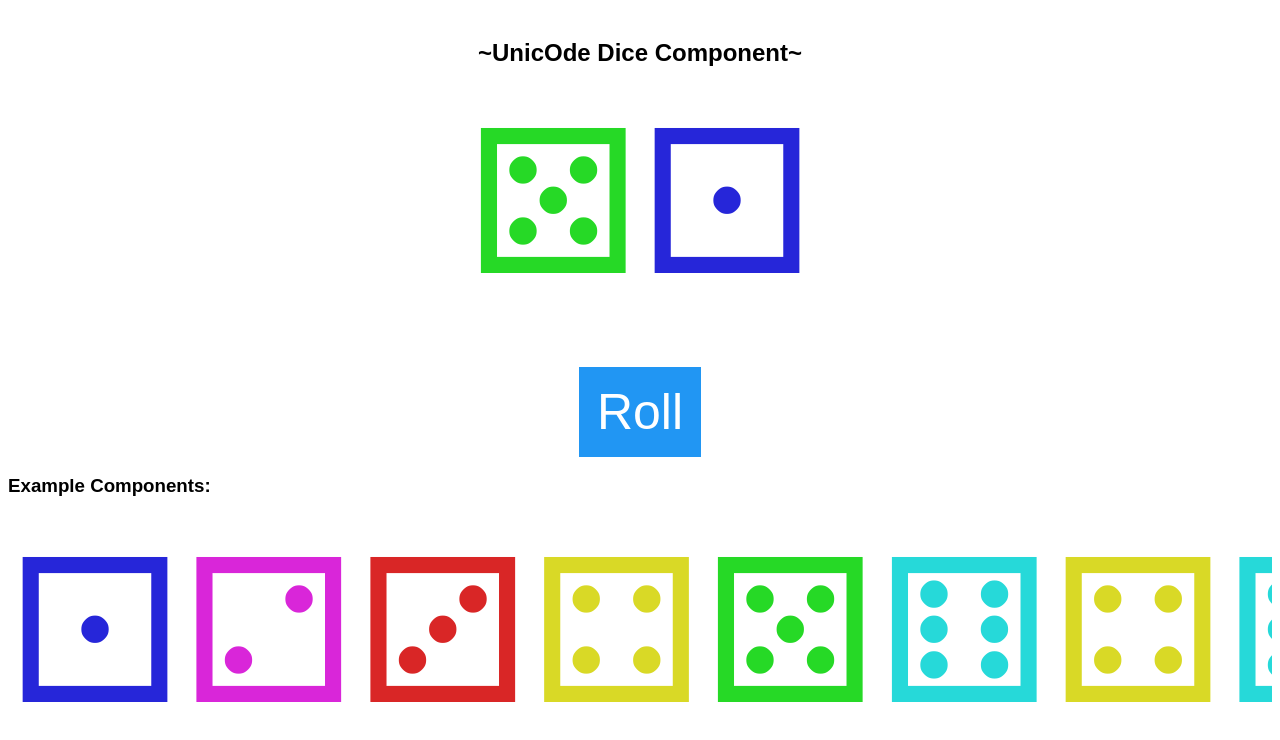
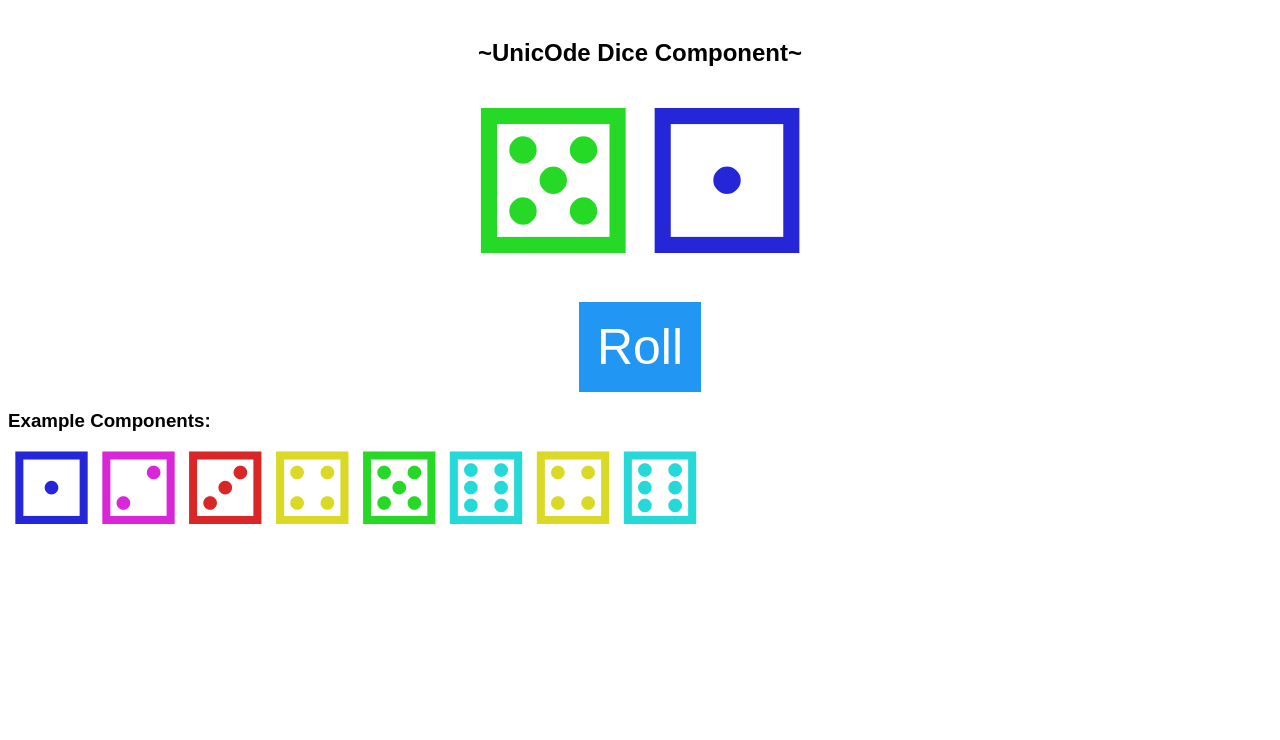
Before and after one commit to ikhsanalatsary/dice-component, a website with bundled scripts: page index.html in a window 1280 px wide. Shown: the part 70-810 px from the top of the page. Built offline with nearby package versions, Linux system fonts and the light colour scheme.

Commit message:
fix lighthouse score

```diff
--- a/components/Dice.js
+++ b/components/Dice.js
@@ -12,11 +12,10 @@ class Dice extends HTMLElement {
       <template>
         <style>
           #dice {
-            font-size: 200px;
-            display: flex;
-            height: 10px;
-            padding-bottom: 250px;
-            margin-bottom: 20px;
+             font-size: ${this.getAttribute("size") || "200px"};
+             max-height: 200px;
+             top: -20px;
+             position: relative;
           }
         </style>
         <div id="dice"></div>
@@ -32,6 +31,8 @@ class Dice extends HTMLElement {
   }
 
   attributeChangedCallback(name, oldValue, newValue) {
+    switch (name) {
+      case "face":
         if (oldValue && oldValue !== newValue) {
           let value = Number(newValue);
           if (this._isValidFace(value)) {
@@ -48,10 +49,20 @@ class Dice extends HTMLElement {
             );
           }
         }
+        break;
+      case "size":
+        if (oldValue && oldValue !== newValue) {
+          let dice = this.shadowRoot.querySelector("#dice");
+          dice.setAttribute("style", `font-size: ${newValue}`);
+        }
+        break;
+      default:
+        break;
+    }
   }
 
   static get observedAttributes() {
-    return ["face"];
+    return ["face", "size"];
   }
 
   _getFace(value) {
--- a/index.html
+++ b/index.html
@@ -45,6 +45,9 @@
         display: flex;
         flex-direction: row;
       }
+      .gap {
+        margin-bottom: 15px;
+      }
       .wrapper {
         display: flex;
         justify-content: center;
@@ -71,23 +74,23 @@
         &#127922; Uno Dice Game &#127922;
       </h1>
       <h2>~UnicOde Dice Component~</h2>
-      <div class="row">
+      <div class="row gap">
         <uno-dice face="1" id="face-1"></uno-dice>
         <uno-dice id="face-2"></uno-dice>
       </div>
     </div>
     <div>
       <h3>Example Components:</h3>
-      <div class="row" style="overflow: auto;">
-        <uno-dice face="1" id="face-1-1"></uno-dice>
-        <uno-dice face="2" id="face-2-2"></uno-dice>
-        <uno-dice face="3" id="face-3"></uno-dice>
-        <uno-dice face="4" id="face-4"></uno-dice>
-        <uno-dice face="5" id="face-5"></uno-dice>
-        <uno-dice face="6" id="face-6"></uno-dice>
+      <div class="row gap" style="overflow: auto;">
+        <uno-dice face="1" id="face-1-1" size="100px"></uno-dice>
+        <uno-dice face="2" id="face-2-2" size="100px"></uno-dice>
+        <uno-dice face="3" id="face-3" size="100px"></uno-dice>
+        <uno-dice face="4" id="face-4" size="100px"></uno-dice>
+        <uno-dice face="5" id="face-5" size="100px"></uno-dice>
+        <uno-dice face="6" id="face-6" size="100px"></uno-dice>
         <!-- invalid face value -->
-        <uno-dice face="x" id="face-x"></uno-dice>
-        <uno-dice face="7" id="face-7"></uno-dice>
+        <uno-dice face="x" id="face-x" size="100px"></uno-dice>
+        <uno-dice face="7" id="face-7" size="100px"></uno-dice>
       </div>
     </div>
   </body>
```
Lines whose indentation alone changed are shown as unchanged.
